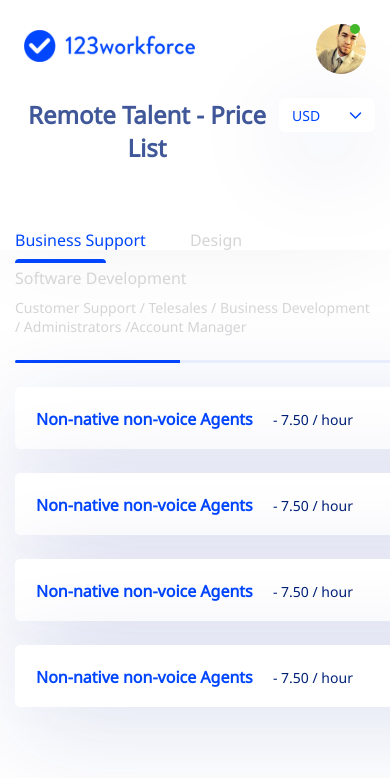
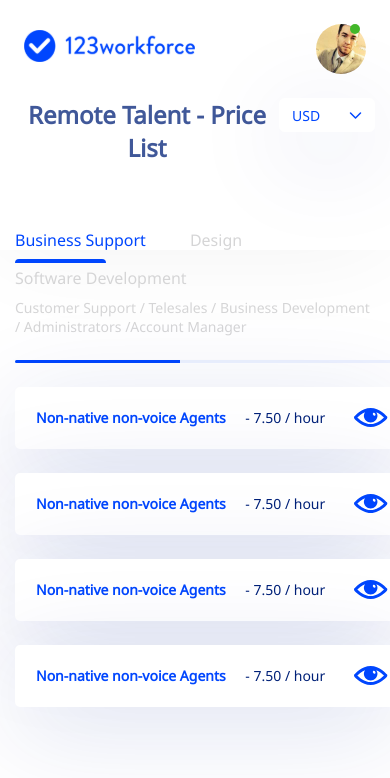
Before and after one commit to nishad-bdg/workforce-pricing, a Vue app: page / in a window 390 px wide. Shown: the top 778 px of the page. Built offline with nearby package versions, Linux system fonts and the light colour scheme.

Commit message:
eye icon added

```diff
--- a/src/components/AppBody.vue
+++ b/src/components/AppBody.vue
@@ -26,7 +26,10 @@
             <div class="custom-card-title">
               {{ item.title }} <span class="ml-3">- {{ item.time }}</span>
             </div>
-            <div class="custom-card-title">Choose candidates</div>
+            <div class="custom-card-title d-sm-flex d-none">Choose candidates</div>
+            <div class="mobile-eye d-sm-none d-flex">
+              <img src="../assets/images/eye.svg" alt="">
+            </div>
           </div>
         </div>
       </div>
@@ -75,6 +78,9 @@ export default {
     box-shadow: 0px 20px 100px rgba(0, 43, 156, 0.15);
     border-color: transparent;
     border-radius: 5px;
+    @media screen and (max-width: 599px){
+      width: 383px !important;
+    }
     .custom-card-title {
       font-family: "Noto Sans";
       font-style: normal;
@@ -82,6 +88,10 @@ export default {
       font-size: 16px;
       line-height: 22px;
       color: #0046fe;
+      @media screen and (max-width: 599px){
+        font-size: 14px;
+        line-height: 19.07px;
+      }
       span {
         font-family: "Noto Sans";
         font-style: normal;
```
Also changed, not shown: src/assets/images/eye.svg (added).
